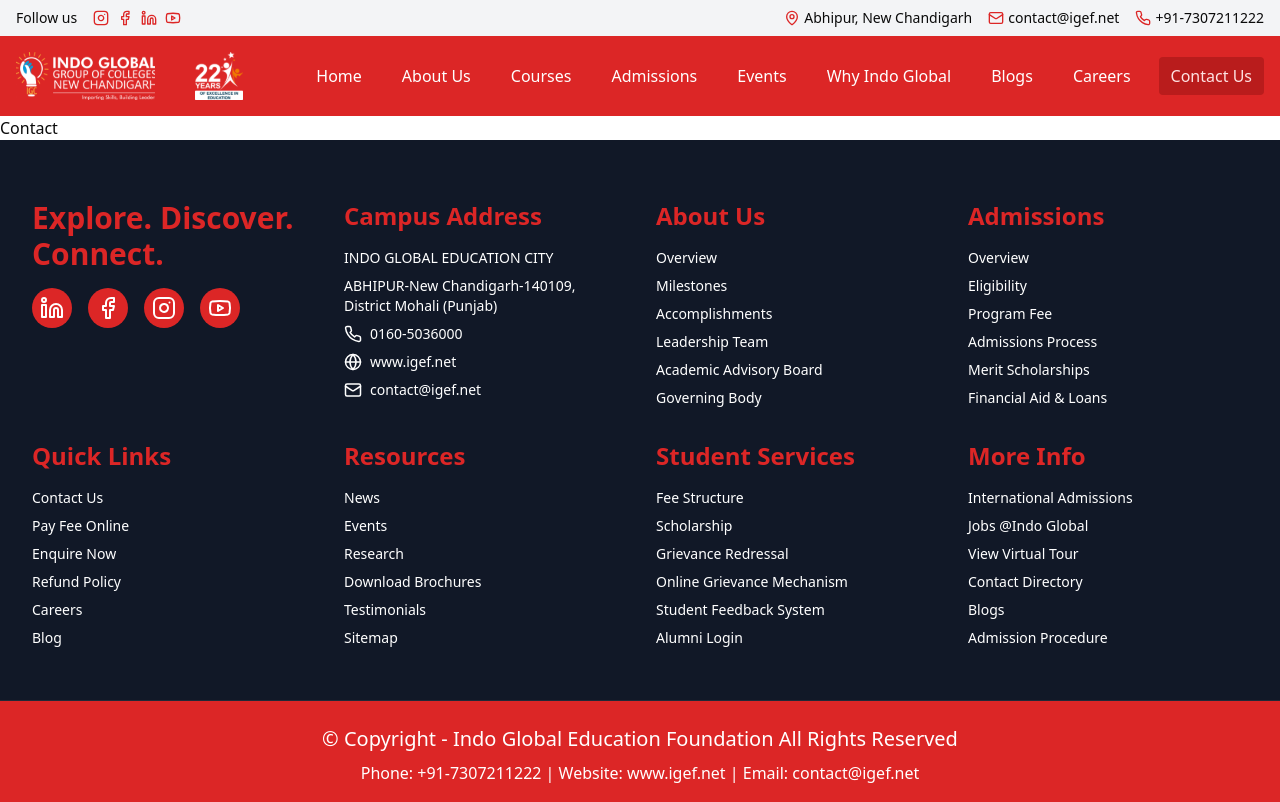
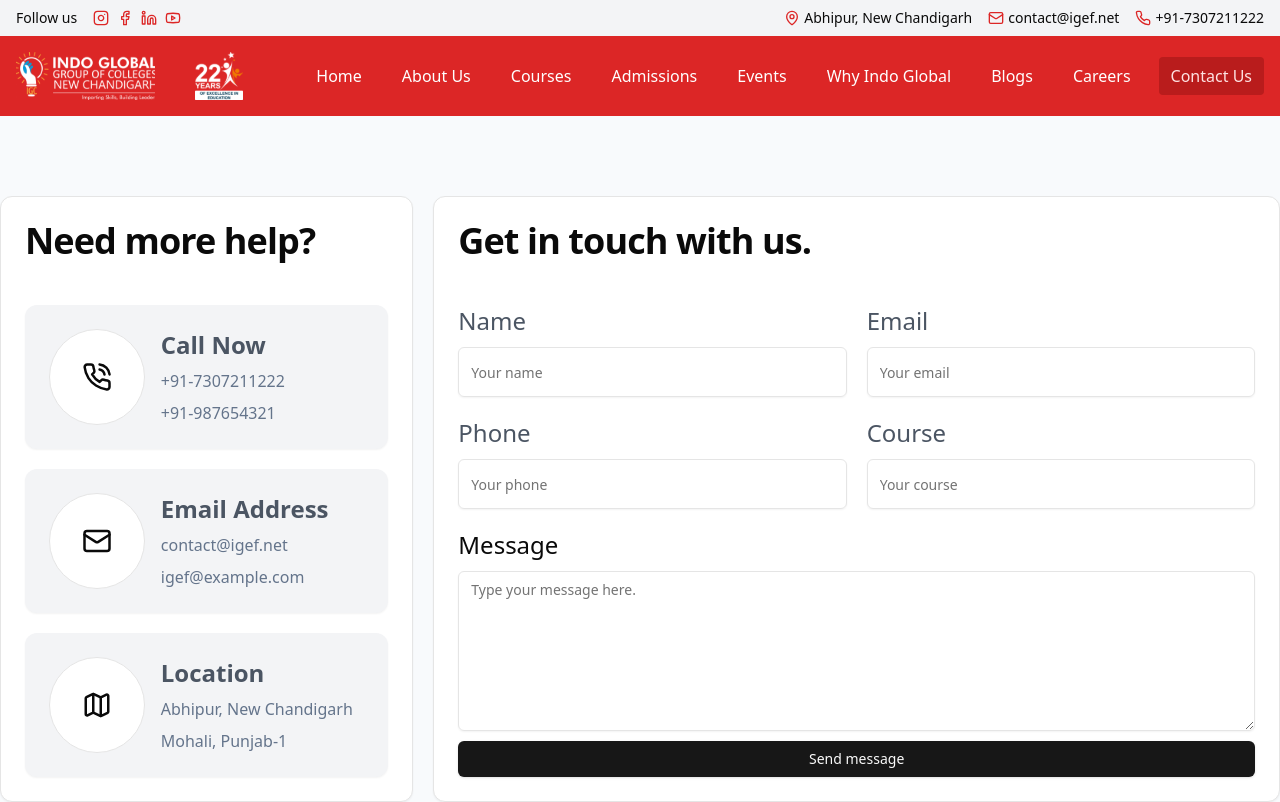
Before and after one commit to Stealth-Rishabh/IndoGlobal, a React (Vite) app: page /contact-us in a window 1280 px wide. Shown: the top 802 px of the page. Built offline with nearby package versions, Linux system fonts and the light colour scheme.

Commit message:
contact us page built

```diff
--- a/package.json
+++ b/package.json
@@ -13,6 +13,7 @@
     "@radix-ui/react-accordion": "^1.2.1",
     "@radix-ui/react-dialog": "^1.1.2",
     "@radix-ui/react-icons": "^1.3.0",
+    "@radix-ui/react-label": "^2.1.0",
     "@radix-ui/react-slot": "^1.1.0",
     "@radix-ui/react-tabs": "^1.1.1",
     "class-variance-authority": "^0.7.0",
--- a/src/apps/contact/Contact.jsx
+++ b/src/apps/contact/Contact.jsx
@@ -1,9 +1,119 @@
-import React from 'react'
+import Container from "../../components/wrappers/Container";
+import {
+  Card,
+  CardContent,
+  CardHeader,
+  CardTitle,
+} from "../../components/ui/card";
+import { PhoneCall, Mail, Map } from "lucide-react";
+import { Input } from "@/components/ui/input";
+import { Label } from "@/components/ui/label";
+import { Textarea } from "@/components/ui/textarea";
+import { Button } from "@/components/ui/button";
 
 const Contact = () => {
+  const supportData = [
+    {
+      icon: PhoneCall,
+      title: "Call Now",
+      details: ["+91-7307211222", "+91-987654321"],
+    },
+    {
+      icon: Mail,
+      title: "Email Address",
+      details: ["contact@igef.net", "igef@example.com"],
+    },
+    {
+      icon: Map,
+      title: "Location",
+      details: ["Abhipur, New Chandigarh", "Mohali, Punjab-1"],
+    },
+  ];
+
   return (
-    <div>Contact</div>
-  )
-}
+    <div className="bg-slate-50">
+      <Container>
+        <section className="grid grid-cols-1  gap-0 space-y-5 sm:space-y-0 sm:gap-5 md:grid-cols-3">
+          <Card className="bg-white shadow-sm">
+            <CardHeader>
+              <CardTitle className="text-2xl sm:text-4xl pb-5">
+                Need more help?
+              </CardTitle>
+            </CardHeader>
+            <CardContent className="space-y-5">
+              {supportData.map(({ icon: Icon, title, details }, index) => (
+                <div
+                  key={index}
+                  className="grid grid-cols-3 gap-5 p-6 rounded-xl shadow-sm hover:shadow-md transition-all duration-300 bg-gray-100 cursor-pointer justify-center items-center"
+                >
+                  <div className="group flex items-center justify-center w-16 h-16 sm:w-24 sm:h-24 p-4 sm:p-8 bg-white border rounded-full transition-transform duration-500 hover:rotate-[360deg] overflow-hidden">
+                    <Icon className="w-full h-full transition-transform duration-500 ease-in-out group-hover:scale-125" />
+                  </div>
 
-export default Contact
+                  <div className="grid col-span-2 gap-2">
+                    <span className="text-lg sm:text-2xl text-gray-600 font-semibold">
+                      {title}
+                    </span>
+                    {details.map((detail, i) => (
+                      <span key={i} className="text-xs sm:text-base text-slate-500">
+                        {detail}
+                      </span>
+                    ))}
+                  </div>
+                </div>
+              ))}
+            </CardContent>
+          </Card>
+
+          {/* Form section */}
+          <Card className="col-span-2 bg-white shadow-sm">
+            <CardHeader>
+              <CardTitle className="text-2xl sm:text-4xl pb-5">
+                Get in touch with us.
+              </CardTitle>
+            </CardHeader>
+            <CardContent>
+              <form className="grid grid-cols-1 sm:grid-cols-1 space-y-5">
+                <div className="grid grid-cols-1 sm:grid-cols-2 gap-3 sm:gap-5" >
+                    {[
+                  { id: "name", label: "Name", placeholder: "Your name" },
+                  { id: "email", label: "Email", placeholder: "Your email" },
+                  { id: "phone", label: "Phone", placeholder: "Your phone" },
+                  { id: "course", label: "Course", placeholder: "Your course" },
+                ].map(({ id, label, placeholder }) => (
+                  <div key={id} className="flex flex-col space-y-2.5">
+                    <Label className="text-lg sm:text-2xl text-gray-600" htmlFor={id}>
+                      {label}
+                    </Label>
+                    <Input
+                      className="py-6 "
+                      id={id}
+                      placeholder={placeholder}
+                    />
+                  </div>
+                ))}
+                </div>
+
+                <div className="flex flex-col col-span-2 space-y-2.5">
+                  <Label className="text-2xl" htmlFor="message">
+                    Message
+                  </Label>
+                  <Textarea
+                    className="h-[10rem]"
+                    id="message"
+                    placeholder="Type your message here."
+                  />
+                  <Button className="mt-12" type="submit">
+                    Send message
+                  </Button>
+                </div>
+              </form>
+            </CardContent>
+          </Card>
+        </section>
+      </Container>
+    </div>
+  );
+};
+
+export default Contact;
--- /dev/null
+++ b/src/components/ui/input.jsx
@@ -0,0 +1,19 @@
+import * as React from "react"
+
+import { cn } from "@/lib/utils"
+
+const Input = React.forwardRef(({ className, type, ...props }, ref) => {
+  return (
+    (<input
+      type={type}
+      className={cn(
+        "flex h-9 w-full rounded-md border border-input bg-transparent px-3 py-1 text-sm shadow-sm transition-colors file:border-0 file:bg-transparent file:text-sm file:font-medium file:text-foreground placeholder:text-muted-foreground focus-visible:outline-none focus-visible:ring-1 focus-visible:ring-ring disabled:cursor-not-allowed disabled:opacity-50",
+        className
+      )}
+      ref={ref}
+      {...props} />)
+  );
+})
+Input.displayName = "Input"
+
+export { Input }
--- /dev/null
+++ b/src/components/ui/label.jsx
@@ -0,0 +1,16 @@
+import * as React from "react"
+import * as LabelPrimitive from "@radix-ui/react-label"
+import { cva } from "class-variance-authority";
+
+import { cn } from "@/lib/utils"
+
+const labelVariants = cva(
+  "text-sm font-medium leading-none peer-disabled:cursor-not-allowed peer-disabled:opacity-70"
+)
+
+const Label = React.forwardRef(({ className, ...props }, ref) => (
+  <LabelPrimitive.Root ref={ref} className={cn(labelVariants(), className)} {...props} />
+))
+Label.displayName = LabelPrimitive.Root.displayName
+
+export { Label }
--- /dev/null
+++ b/src/components/ui/textarea.jsx
@@ -0,0 +1,18 @@
+import * as React from "react"
+
+import { cn } from "@/lib/utils"
+
+const Textarea = React.forwardRef(({ className, ...props }, ref) => {
+  return (
+    (<textarea
+      className={cn(
+        "flex min-h-[60px] w-full rounded-md border border-input bg-transparent px-3 py-2 text-sm shadow-sm placeholder:text-muted-foreground focus-visible:outline-none focus-visible:ring-1 focus-visible:ring-ring disabled:cursor-not-allowed disabled:opacity-50",
+        className
+      )}
+      ref={ref}
+      {...props} />)
+  );
+})
+Textarea.displayName = "Textarea"
+
+export { Textarea }
```
Also changed, not shown: 1 other file (tests, documents, lock files or other folders).
